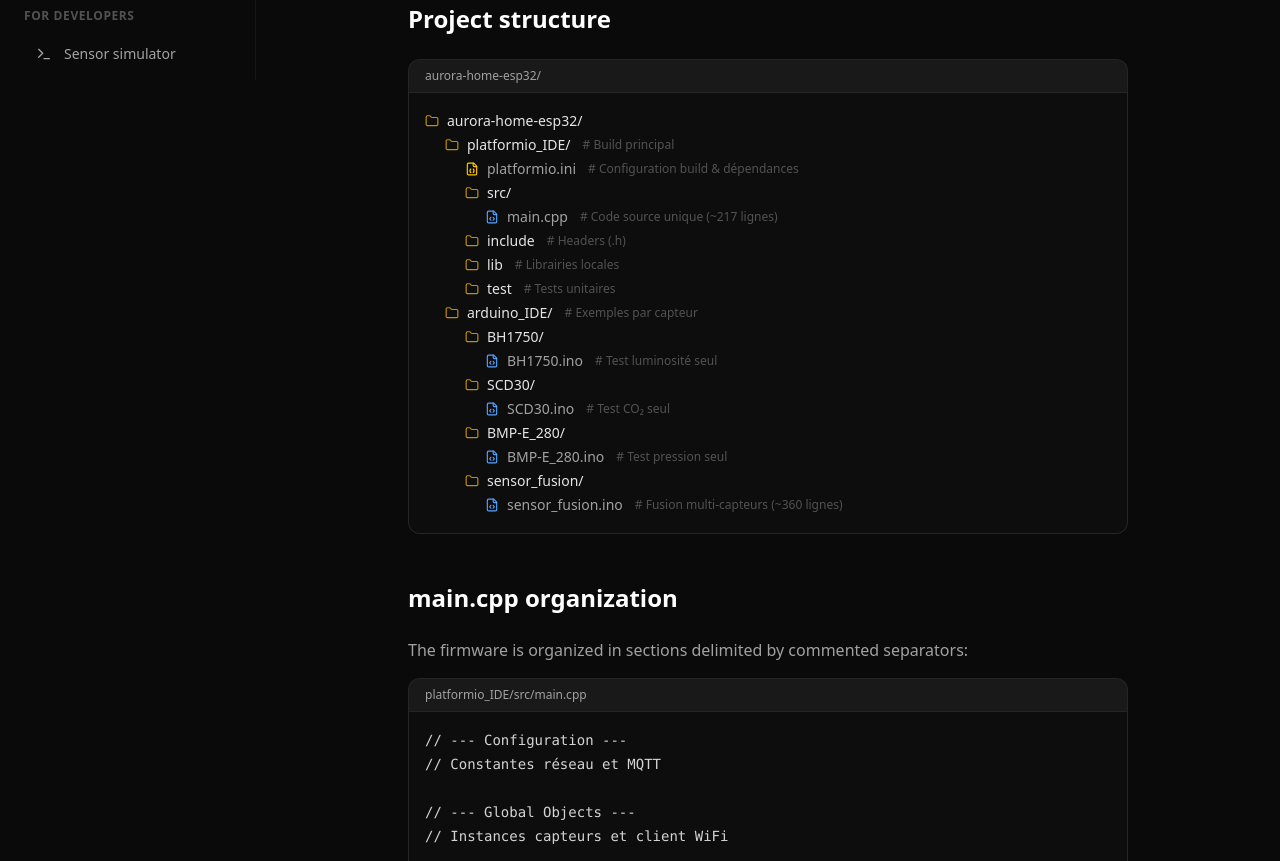
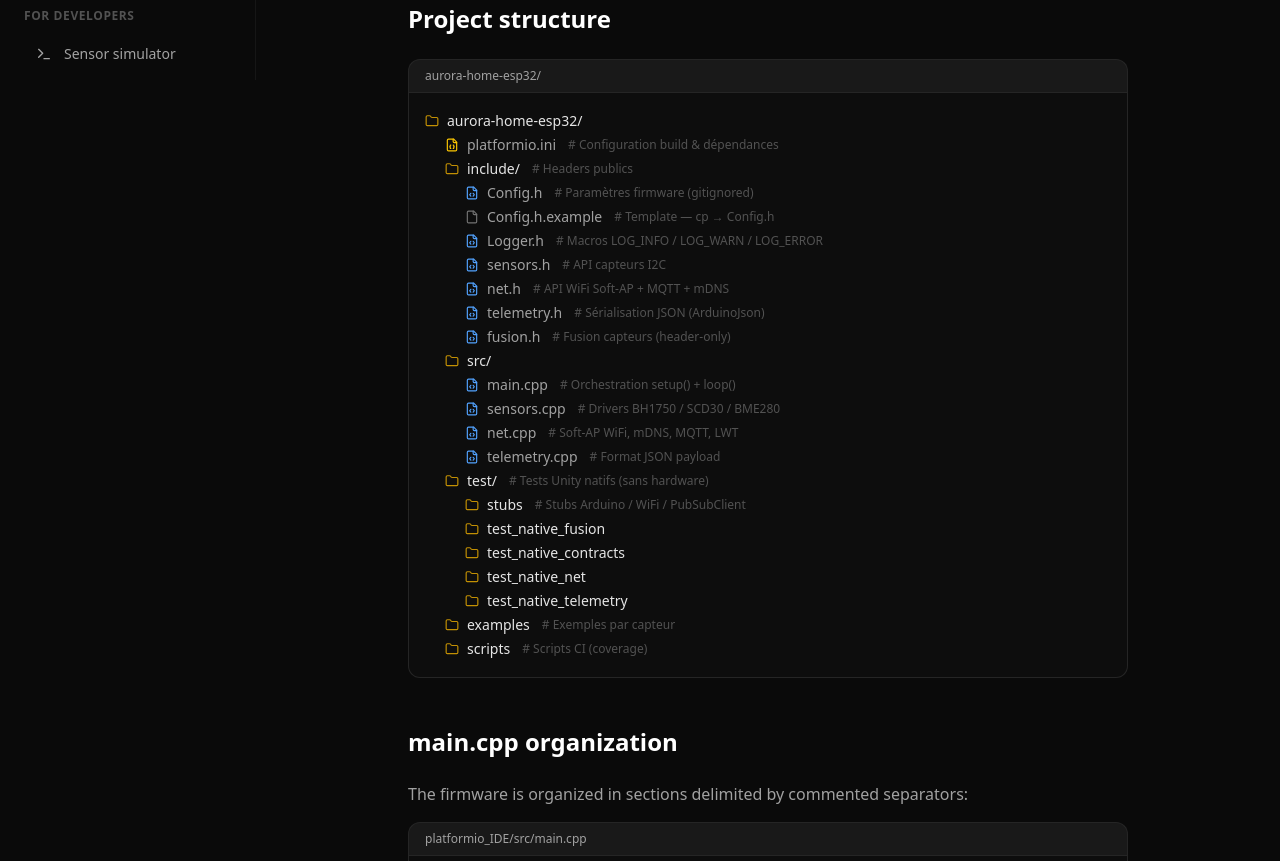
Before and after one commit to ESP-AuroraHome/aurora-home-documentation, a Next.js app: page /en/docs/code-esp32 in a window 1280 px wide. Shown: the part 720-1581 px from the top of the page. Built offline with nearby package versions, Linux system fonts and the light colour scheme.

Commit message:
docs(esp32): update project tree to modular architecture

```diff
--- a/src/app/[locale]/docs/code-esp32/page.tsx
+++ b/src/app/[locale]/docs/code-esp32/page.tsx
@@ -23,78 +23,92 @@ const esp32Tree: TreeItem[] = [
 		type: "folder",
 		children: [
 			{
-				name: "platformio_IDE",
+				name: "platformio.ini",
+				type: "file",
+				comment: "Configuration build & dépendances",
+			},
+			{
+				name: "include",
 				type: "folder",
-				comment: "Build principal",
+				comment: "Headers publics",
 				children: [
 					{
-						name: "platformio.ini",
+						name: "Config.h",
 						type: "file",
-						comment: "Configuration build & dépendances",
+						comment: "Paramètres firmware (gitignored)",
 					},
 					{
-						name: "src",
-						type: "folder",
-						children: [
-							{
-								name: "main.cpp",
-								type: "file",
-								comment: "Code source unique (~217 lignes)",
-							},
-						],
+						name: "Config.h.example",
+						type: "file",
+						comment: "Template — cp → Config.h",
 					},
-					{ name: "include", type: "folder", comment: "Headers (.h)" },
-					{ name: "lib", type: "folder", comment: "Librairies locales" },
-					{ name: "test", type: "folder", comment: "Tests unitaires" },
+					{
+						name: "Logger.h",
+						type: "file",
+						comment: "Macros LOG_INFO / LOG_WARN / LOG_ERROR",
+					},
+					{ name: "sensors.h", type: "file", comment: "API capteurs I2C" },
+					{
+						name: "net.h",
+						type: "file",
+						comment: "API WiFi Soft-AP + MQTT + mDNS",
+					},
+					{
+						name: "telemetry.h",
+						type: "file",
+						comment: "Sérialisation JSON (ArduinoJson)",
+					},
+					{
+						name: "fusion.h",
+						type: "file",
+						comment: "Fusion capteurs (header-only)",
+					},
 				],
 			},
 			{
-				name: "arduino_IDE",
+				name: "src",
 				type: "folder",
-				comment: "Exemples par capteur",
 				children: [
 					{
-						name: "BH1750",
-						type: "folder",
-						children: [
-							{
-								name: "BH1750.ino",
-								type: "file",
-								comment: "Test luminosité seul",
-							},
-						],
+						name: "main.cpp",
+						type: "file",
+						comment: "Orchestration setup() + loop()",
 					},
 					{
-						name: "SCD30",
-						type: "folder",
-						children: [
-							{ name: "SCD30.ino", type: "file", comment: "Test CO₂ seul" },
-						],
+						name: "sensors.cpp",
+						type: "file",
+						comment: "Drivers BH1750 / SCD30 / BME280",
 					},
 					{
-						name: "BMP-E_280",
-						type: "folder",
-						children: [
-							{
-								name: "BMP-E_280.ino",
-								type: "file",
-								comment: "Test pression seul",
-							},
-						],
+						name: "net.cpp",
+						type: "file",
+						comment: "Soft-AP WiFi, mDNS, MQTT, LWT",
 					},
 					{
-						name: "sensor_fusion",
-						type: "folder",
-						children: [
-							{
-								name: "sensor_fusion.ino",
-								type: "file",
-								comment: "Fusion multi-capteurs (~360 lignes)",
-							},
-						],
+						name: "telemetry.cpp",
+						type: "file",
+						comment: "Format JSON payload",
 					},
 				],
 			},
+			{
+				name: "test",
+				type: "folder",
+				comment: "Tests Unity natifs (sans hardware)",
+				children: [
+					{
+						name: "stubs",
+						type: "folder",
+						comment: "Stubs Arduino / WiFi / PubSubClient",
+					},
+					{ name: "test_native_fusion", type: "folder" },
+					{ name: "test_native_contracts", type: "folder" },
+					{ name: "test_native_net", type: "folder" },
+					{ name: "test_native_telemetry", type: "folder" },
+				],
+			},
+			{ name: "examples", type: "folder", comment: "Exemples par capteur" },
+			{ name: "scripts", type: "folder", comment: "Scripts CI (coverage)" },
 		],
 	},
 ];
```
